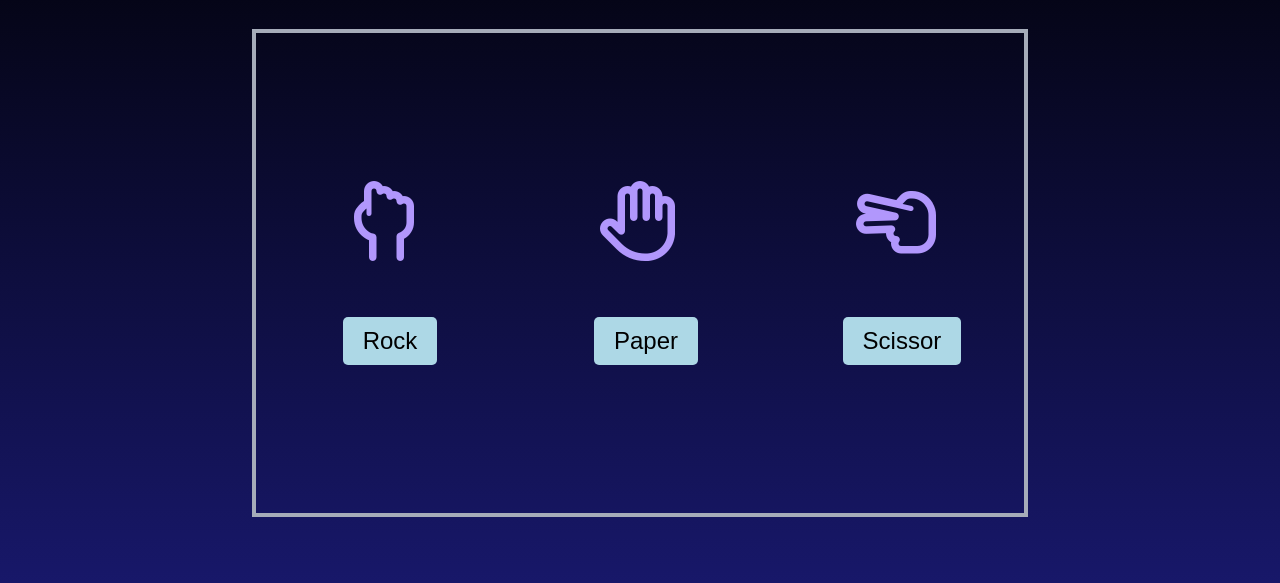
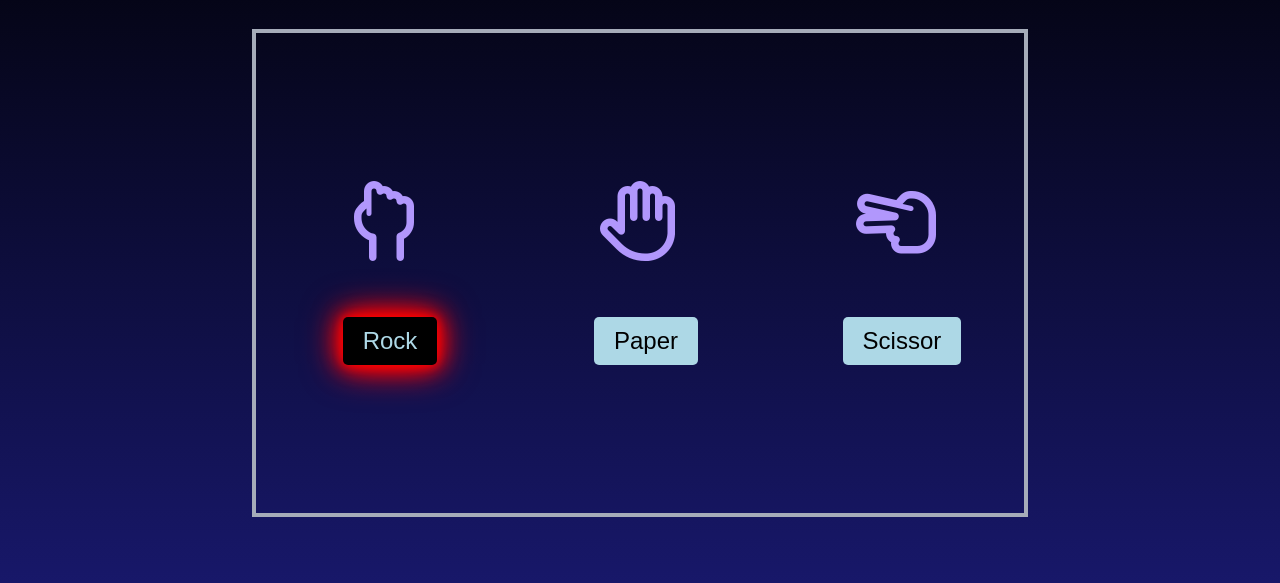
Before and after one commit to shafayet16/odin-RockPaperScissor, a plain HTML site: page index.html in a window 1280 px wide. In both pictures the pointer is over the button "Rock". Shown: the part 169-752 px from the top of the page. Drawn offline with Linux system fonts and the light colour scheme.

Commit message:
Add hover effects to buttons with background color and shadow

```diff
--- a/styles.css
+++ b/styles.css
@@ -73,6 +73,12 @@ i {
     position: relative;
     left: 6px;
   }
+  button:hover {
+    background: #000000;
+    color: #add8e6;
+    box-shadow: 0 0 10px rgba(255, 0, 0, 1), 0 0 20px rgba(255, 0, 0, 1),
+      0 0 30px rgba(255, 0, 0, 1), 0 0 40px rgba(255, 0, 0, 1);
+  }
 }
 .hidden {
   display: none;
```
